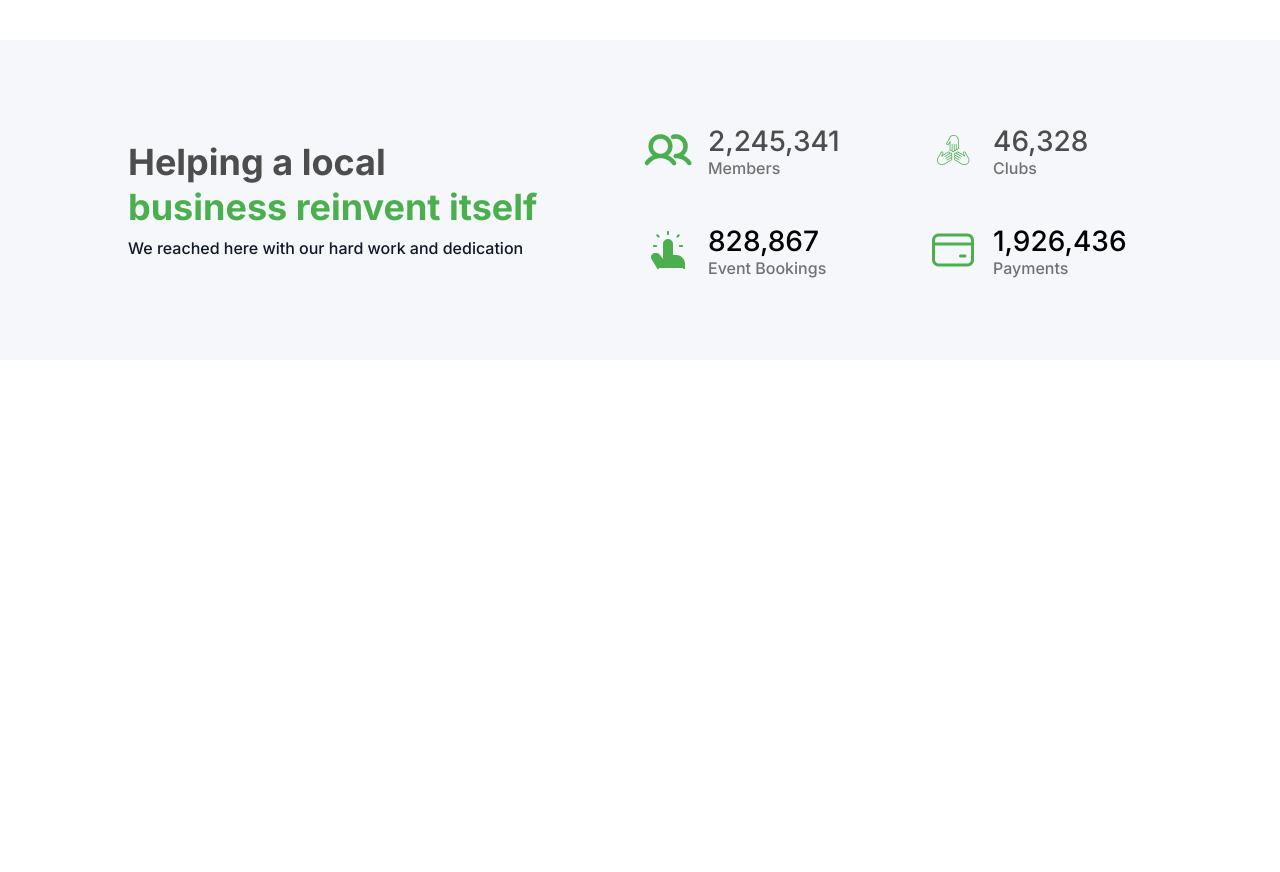
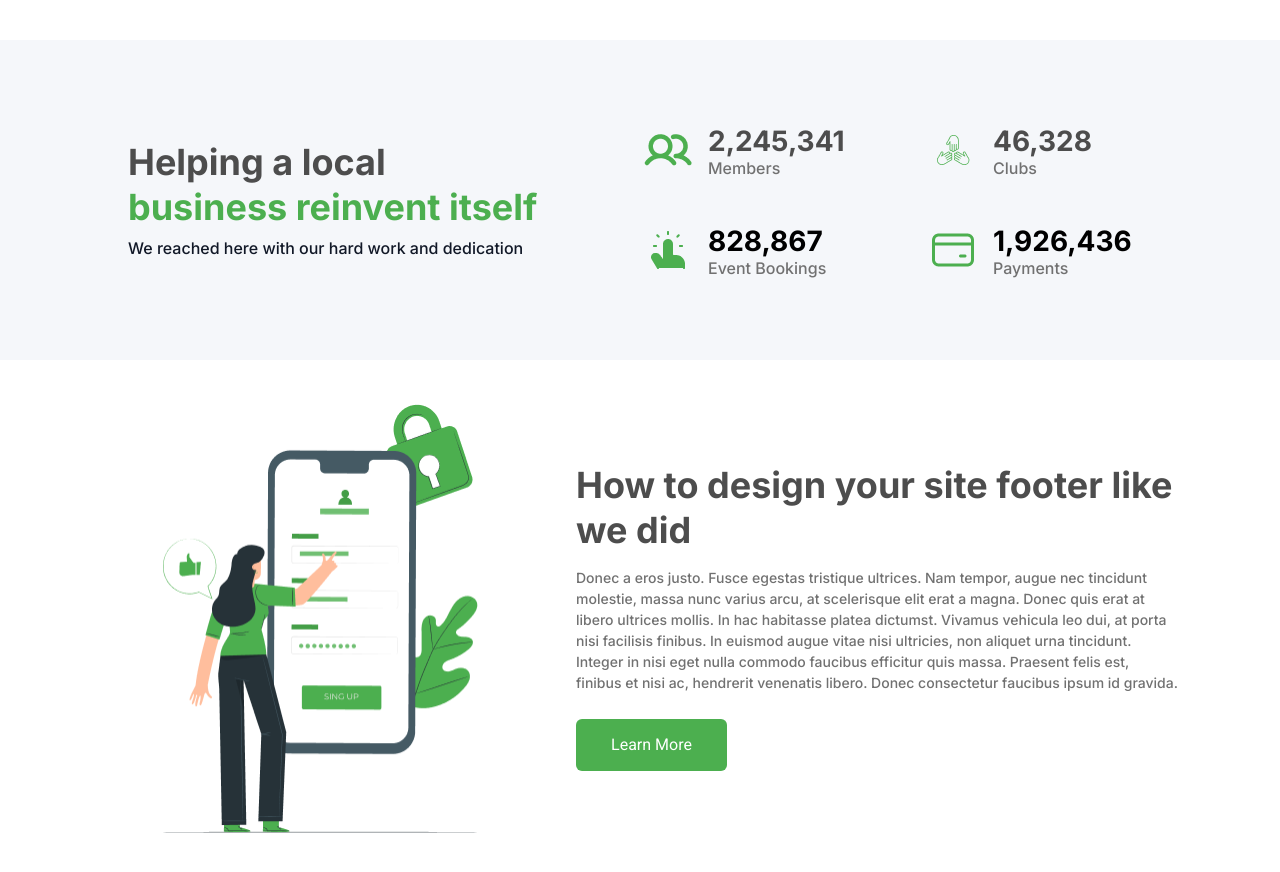
Before and after one commit to teksaglobalindonesia/next-tj-2025, a Next.js app: page / in a window 1280 px wide. Shown: the part 1920-2792 px from the top of the page. Before the commit the page ends 2280 px from the top, so only its background shows below. Built offline with nearby package versions, Linux system fonts and the light colour scheme.

Commit message:
Update | Section: How to Design

```diff
--- a/app/page.tsx
+++ b/app/page.tsx
@@ -4,6 +4,7 @@ import Client from "../components/custom/clients";
 import Community from "../components/custom/community";
 import Spending from "../components/custom/spending";
 import Achievement from "../components/custom/achievement";
+import Tutorial from "../components/custom/tutorial"
 
 export default function Page() {
   return (
@@ -14,6 +15,7 @@ export default function Page() {
       <Community />
       <Spending />
       <Achievement />
+      <Tutorial />
     </main>
   )
 }
--- a/components/custom/achievement.tsx
+++ b/components/custom/achievement.tsx
@@ -10,14 +10,14 @@ export default function Achievement() {
                 <div className="flex flex-row justify-between w-[255px] h-[60px] gap-[16]">
                    <img src="member-achievement.png" className=" w-[48px] h-[48px] my-[6px]" alt=""/>
                    <div className="flex flex-col w-[191px] h-[60px]">
-                    <h4 className="w-[191px] h-[36px] text-bold font-inter text-[28px] text-neutral-dgrey">2,245,341</h4>
+                    <h4 className="w-[191px] h-[36px] font-bold font-inter text-[28px] text-neutral-dgrey">2,245,341</h4>
                     <p className="w-[191px] h-[24px] font-inter text-neutral-grey text-[16px]">Members</p>
                    </div>
                 </div>
                 <div className="flex flex-row justify-between w-[255px] h-[60px] gap-[16]">
                    <img src="clubs-achievement.png" className=" w-[48px] h-[48px] my-[6px]" alt=""/>
                    <div className="flex flex-col w-[191px] h-[60px]">
-                    <h4 className="w-[191px] h-[36px] text-bold font-inter text-neutral-dgrey text-[28px]">46,328</h4>
+                    <h4 className="w-[191px] h-[36px] font-bold font-inter text-neutral-dgrey text-[28px]">46,328</h4>
                     <p className="w-[191px] h-[24px] font-inter text-neutral-grey text-[16px]">Clubs</p>
                    </div>
                 </div>
@@ -26,14 +26,14 @@ export default function Achievement() {
                 <div className="flex flex-row justify-between w-[255px] h-[60px] gap-[16]">
                    <img src="event-achievement.png" className=" w-[48px] h-[48px] my-[6px]" alt=""/>
                    <div className="flex flex-col w-[191px] h-[60px]">
-                    <h4 className="w-[191px] h-[36px] text-bold font-inter text-[28px]">828,867</h4>
+                    <h4 className="w-[191px] h-[36px] font-bold font-inter text-[28px]">828,867</h4>
                     <p className="w-[191px] h-[24px] font-inter text-neutral-grey text-[16px]">Event Bookings</p>
                    </div>
                 </div>
                 <div className="flex flex-row justify-between w-[255px] h-[60px] gap-[16]">
                    <img src="payment-achievement.png" className=" w-[48px] h-[48px] my-[6px]" alt=""/>
                    <div className="flex flex-col w-[191px] h-[60px]">
-                    <h4 className="w-[191px] h-[36px] text-bold font-inter text-[28px]">1,926,436</h4>
+                    <h4 className="w-[191px] h-[36px] font-bold font-inter text-[28px]">1,926,436</h4>
                     <p className="w-[191px] h-[24px] font-inter text-neutral-grey text-[16px]">Payments</p>
                    </div>
                 </div>
--- /dev/null
+++ b/components/custom/tutorial.tsx
@@ -0,0 +1,17 @@
+export default function Tutorial() {
+    return (
+       <section className="flex flex-row justify-between items-center px-[104px] py-[40px]">
+           <img src="pana.png" alt="" className="w-[442px] h-[433px]"/>
+           <div className="flex flex-col w-[600px] h-[308px] gap-[16px]">
+               <div className="flex flex-col gap-[16px] w-[661px] h-[268px]">
+               <h2 className="font-inter text-[36px] font-semibold text-neutral-dgrey leading-tight w-[602px] h-[88px]">How to design your site footer like we did</h2>
+               <p className="font-inter text-neutral-grey text-[14px] w-[602px] h-[120px]">Donec a eros justo. Fusce egestas tristique ultrices. Nam tempor, augue nec tincidunt molestie, massa nunc varius arcu, at scelerisque elit erat a magna. Donec quis erat at libero ultrices mollis. In hac habitasse platea dictumst. Vivamus vehicula leo dui, at porta nisi facilisis finibus. In euismod augue vitae nisi ultricies, non aliquet urna tincidunt. Integer in nisi eget nulla commodo faucibus efficitur quis massa. Praesent felis est, finibus et nisi ac, hendrerit venenatis libero. Donec consectetur faucibus ipsum id gravida.</p>
+
+           </div>
+           <button className="w-[151px] h-[52px] py-[14px] px-[32px] bg-brand-primary text-white rounded-md gap-[10px]">
+          Learn More
+        </button>
+           </div>
+       </section>
+    );
+}
```
Also changed, not shown: public/pana.png (added).
